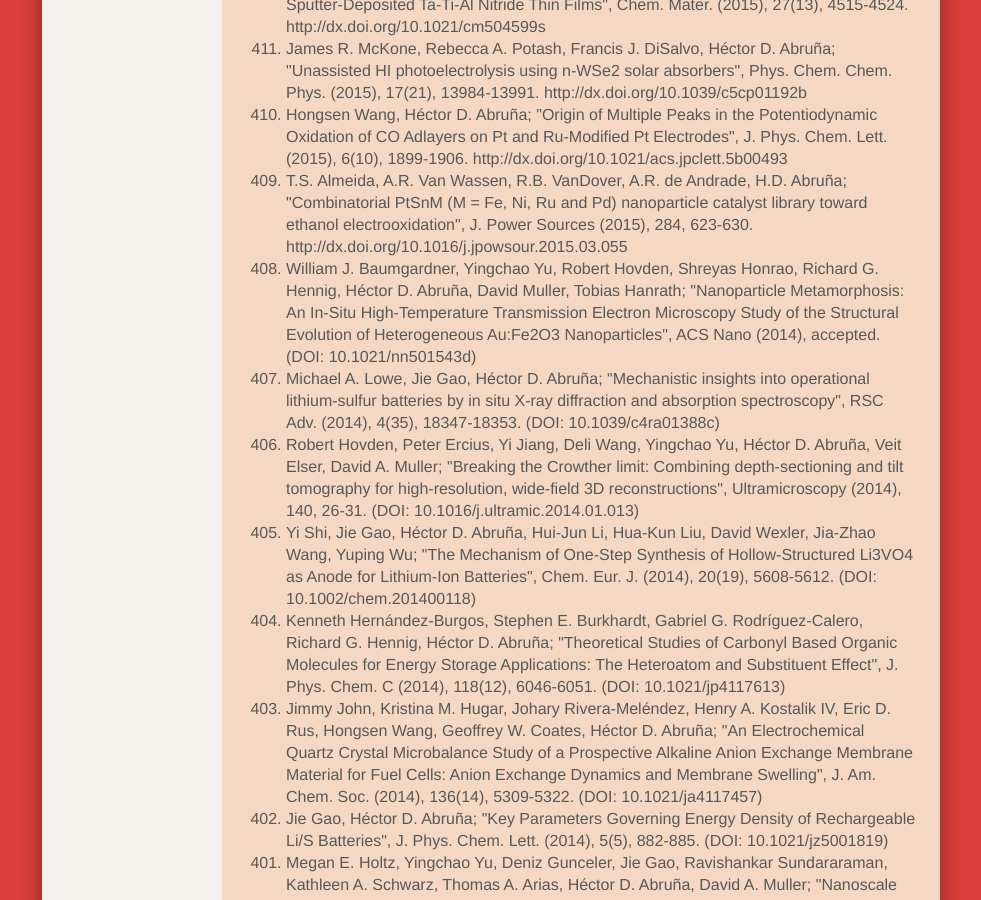
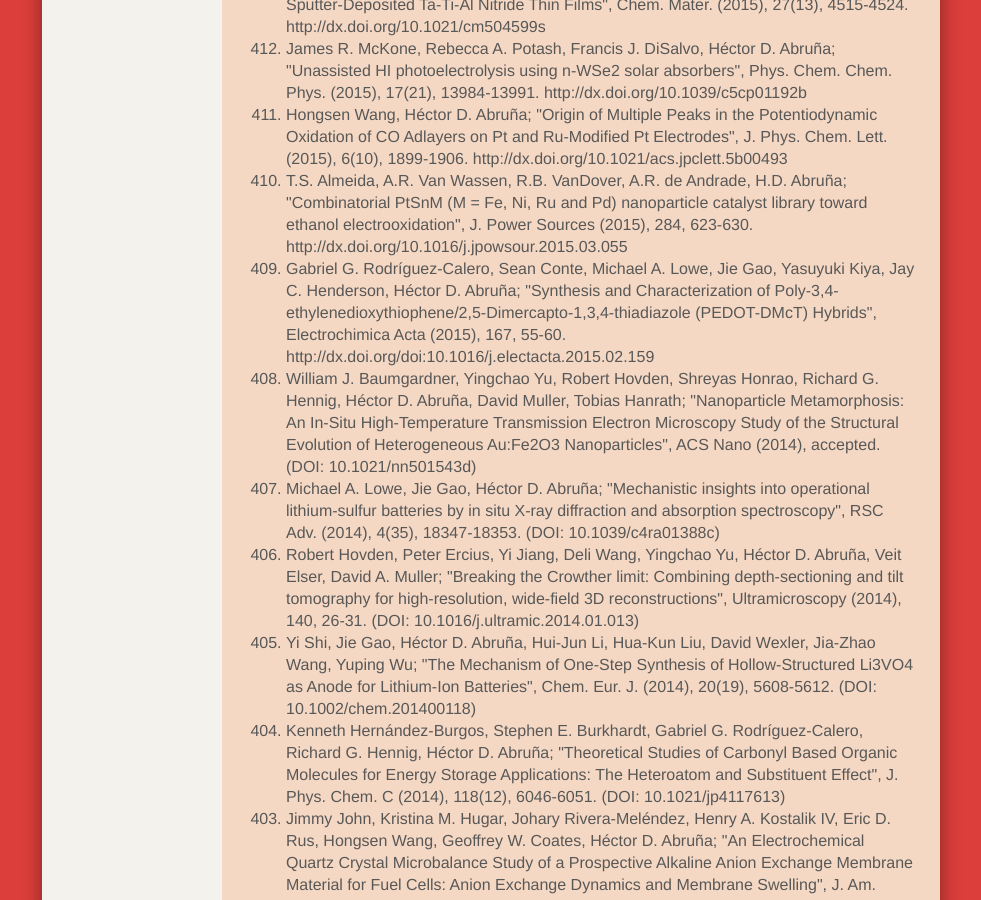
Before and after one commit to abruna/abruna.github.com, a Jekyll site: the page built from publications.html, in a window 1280 px wide and 900 px high, scrolled down 1153 px. Shown: the whole window, without its empty margins (149-1130 px from the left). Built offline with Jekyll 4.4.1, drawn with Linux system fonts in a browser that asks for light colours; nearby versions of some CDN libraries.

Commit message:
Update publications.yml

```diff
--- a/_data/publications.yml
+++ b/_data/publications.yml
@@ -10,6 +10,7 @@
 - "James R. McKone, Rebecca A. Potash, Francis J. DiSalvo, Héctor D. Abruña; \"Unassisted HI photoelectrolysis using n-WSe2 solar absorbers\", Phys. Chem. Chem. Phys. (2015), 17(21), 13984-13991. http://dx.doi.org/10.1039/c5cp01192b"
 - "Hongsen Wang, Héctor D. Abruña; \"Origin of Multiple Peaks in the Potentiodynamic Oxidation of CO Adlayers on Pt and Ru-Modified Pt Electrodes\", J. Phys. Chem. Lett. (2015), 6(10), 1899-1906. http://dx.doi.org/10.1021/acs.jpclett.5b00493"
 - "T.S. Almeida, A.R. Van Wassen, R.B. VanDover, A.R. de Andrade, H.D. Abruña; \"Combinatorial PtSnM (M = Fe, Ni, Ru and Pd) nanoparticle catalyst library toward ethanol electrooxidation\", J. Power Sources (2015), 284, 623-630. http://dx.doi.org/10.1016/j.jpowsour.2015.03.055"
+- "Gabriel G. Rodríguez-Calero, Sean Conte, Michael A. Lowe, Jie Gao, Yasuyuki Kiya, Jay C. Henderson, Héctor D. Abruña; \"Synthesis and Characterization of Poly-3,4-ethylenedioxythiophene/2,5-Dimercapto-1,3,4-thiadiazole (PEDOT-DMcT) Hybrids\", Electrochimica Acta (2015), 167, 55-60. http://dx.doi.org/doi:10.1016/j.electacta.2015.02.159"
 
 - "William J. Baumgardner, Yingchao Yu, Robert Hovden, Shreyas Honrao, Richard G. Hennig, Héctor D. Abruña, David Muller, Tobias Hanrath; \"Nanoparticle Metamorphosis: An In-Situ High-Temperature Transmission Electron Microscopy Study of the Structural Evolution of Heterogeneous Au:Fe2O3 Nanoparticles\", ACS Nano (2014), accepted.  (DOI: 10.1021/nn501543d)"
 - "Michael A. Lowe, Jie Gao, Héctor D. Abruña; \"Mechanistic insights into operational lithium-sulfur batteries by in situ X-ray diffraction and absorption spectroscopy\", RSC Adv. (2014), 4(35), 18347-18353.  (DOI: 10.1039/c4ra01388c)"
```
